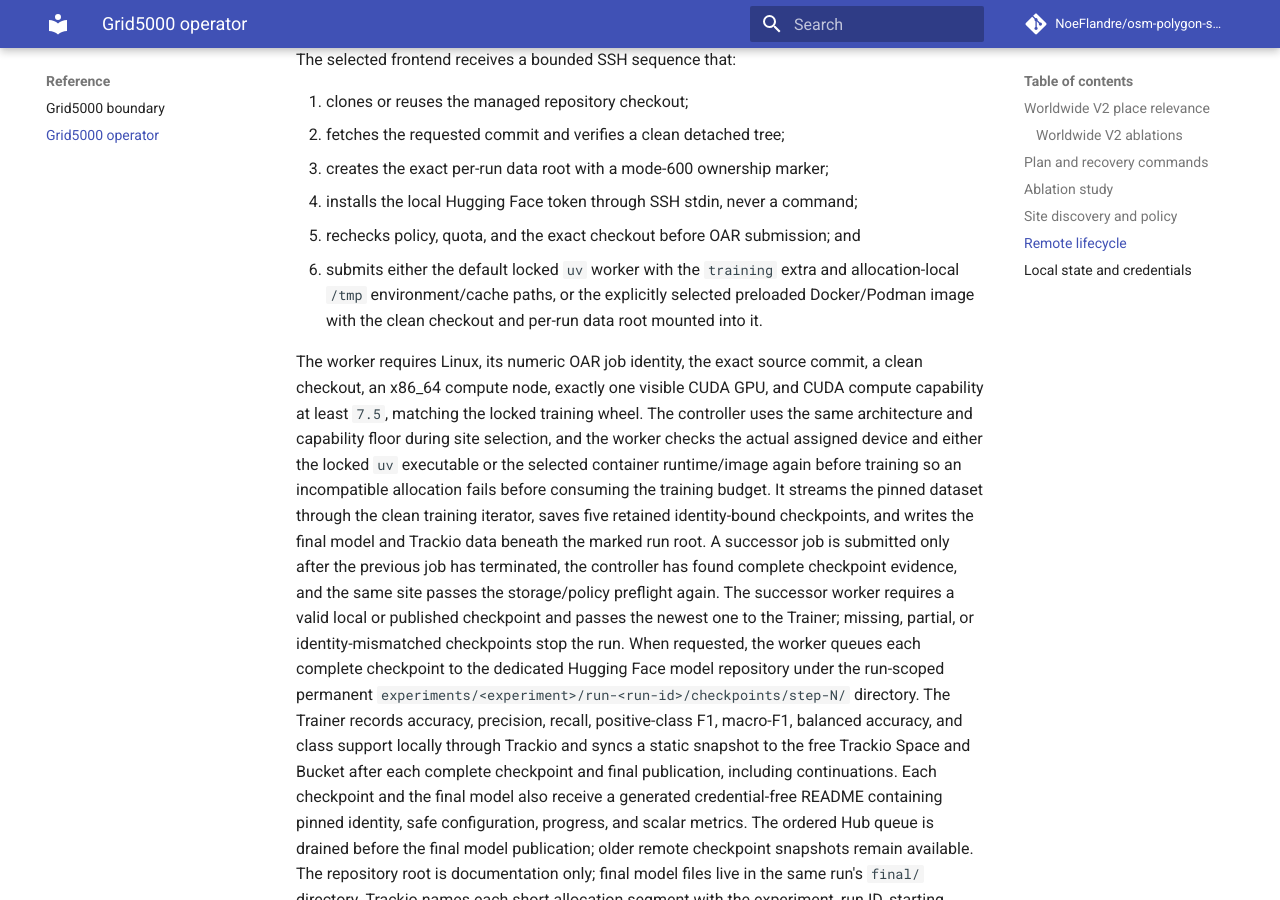
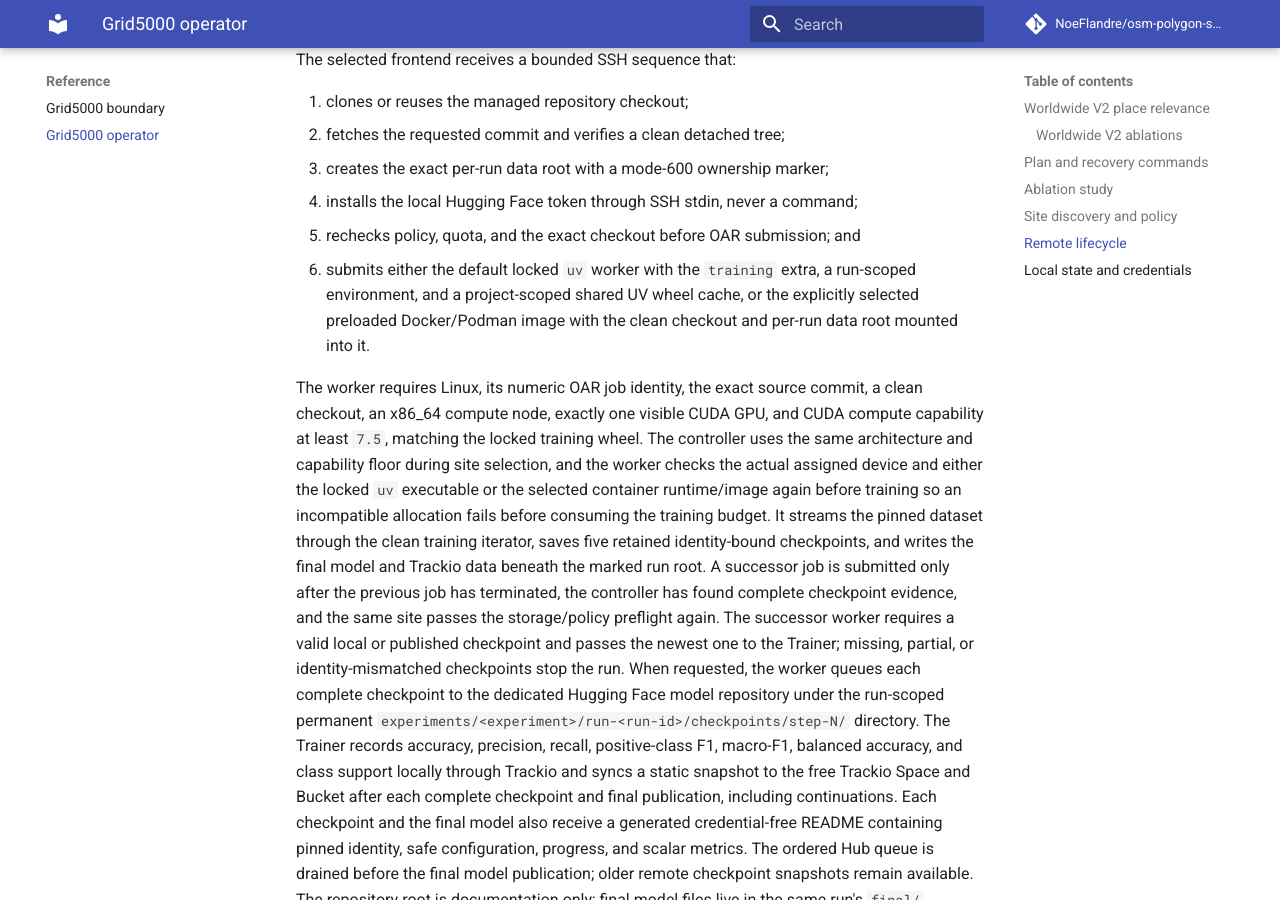
Before and after one commit to NoeFlandre/osm-polygon-sentence-classifier, an MkDocs documentation site: the page built from docs/reference/grid5000-operator.md, in a window 1280 px wide and 900 px high, scrolled down 4174 px. Built offline with MkDocs 1.6.1 and Material for MkDocs 9.7.7, drawn with Linux system fonts in a browser that asks for light colours; comment, search, counter and statistics services are not loaded.

Commit message:
perf: reuse Grid5000 uv cache

```diff
--- a/docs/reference/grid5000-operator.md
+++ b/docs/reference/grid5000-operator.md
@@ -206,8 +206,8 @@ The selected frontend receives a bounded SSH sequence that:
 3. creates the exact per-run data root with a mode-600 ownership marker;
 4. installs the local Hugging Face token through SSH stdin, never a command;
 5. rechecks policy, quota, and the exact checkout before OAR submission; and
-6. submits either the default locked `uv` worker with the `training` extra and
-   allocation-local `/tmp` environment/cache paths, or the explicitly selected
+6. submits either the default locked `uv` worker with the `training` extra, a
+   run-scoped environment, and a project-scoped shared UV wheel cache, or the explicitly selected
    preloaded Docker/Podman image with the clean checkout and per-run data root
    mounted into it.
 
```
Also changed, not shown: docs/reference/grid5000-boundary.md (+2 -1 lines), 3 other files.
